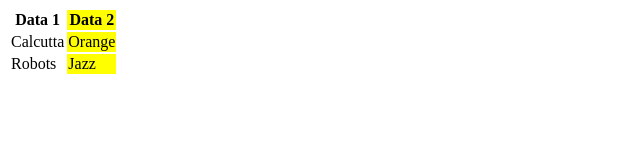
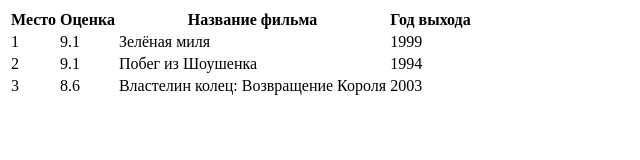
Before and after one commit to IvaPopov/8, a plain HTML site: page index.html in a window 1280 px wide. Shown: the whole page, without its empty margins (0-640 px from the left). Drawn offline with Linux system fonts and the light colour scheme.

Commit message:
Update index.html

```diff
--- a/index.html
+++ b/index.html
@@ -6,19 +6,36 @@
 </head>
 
 <body>
+
 	<table>
+  <thead>
     <tr>
-    <th>Data 1</th>
-    <th style="background-color: yellow">Data 2</th>
+      <th>Место</th>
+      <th>Оценка</th>
+      <th>Название фильма</th>
+      <th>Год выхода</th>
+    </tr>
+  </thead>
+  <tbody>
+    <tr>
+      <td>1</td>
+      <td>9.1</td>
+      <td>Зелёная миля</td>
+      <td>1999</td>
     </tr>
     <tr>
-    <td>Calcutta</td>
-    <td style="background-color: yellow">Orange</td>
+      <td>2</td>
+      <td>9.1</td>
+      <td>Побег из Шоушенка</td>
+      <td>1994</td>
     </tr>
     <tr>
-    <td>Robots</td>
-    <td style="background-color: yellow">Jazz</td>
+      <td>3</td>
+      <td>8.6</td>
+      <td>Властелин колец: Возвращение Короля</td>
+      <td>2003</td>
     </tr>
+  </tbody>
 </table>
 
 
```
Lines whose indentation alone changed are shown as unchanged.
